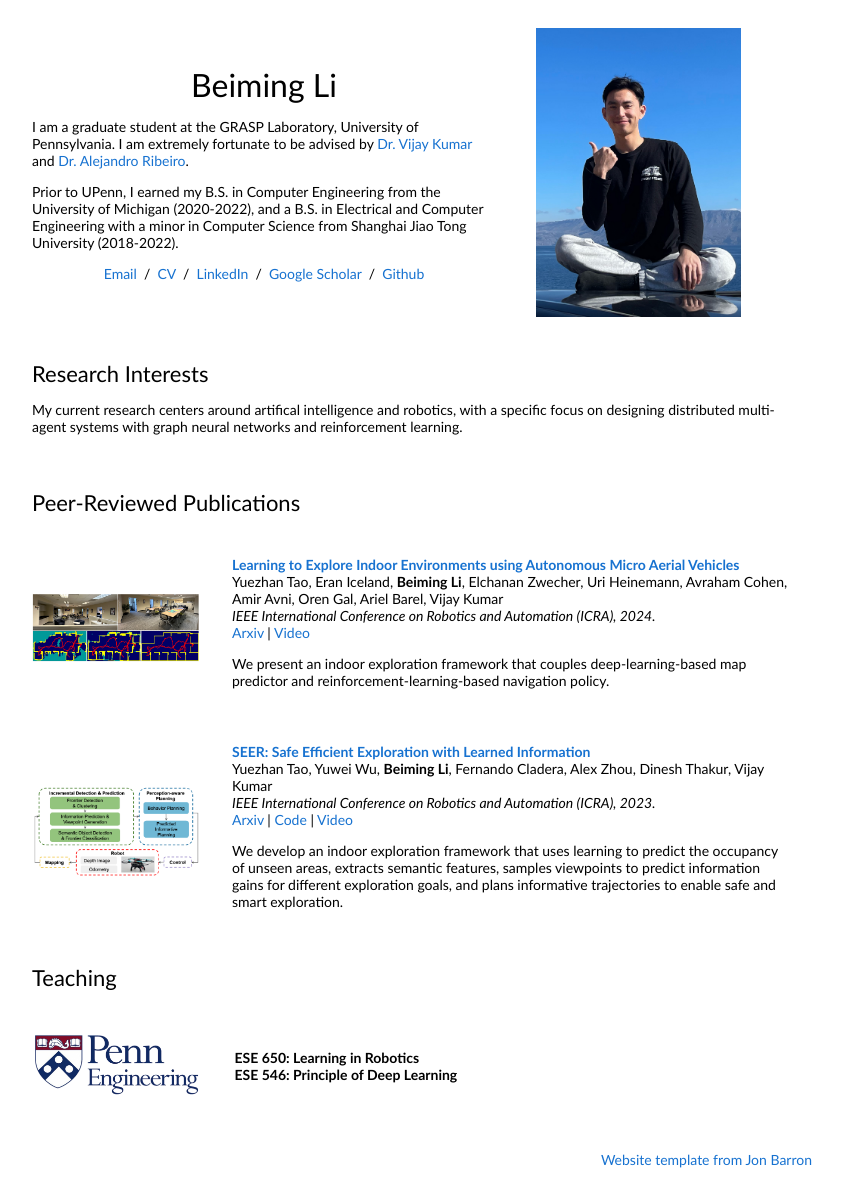
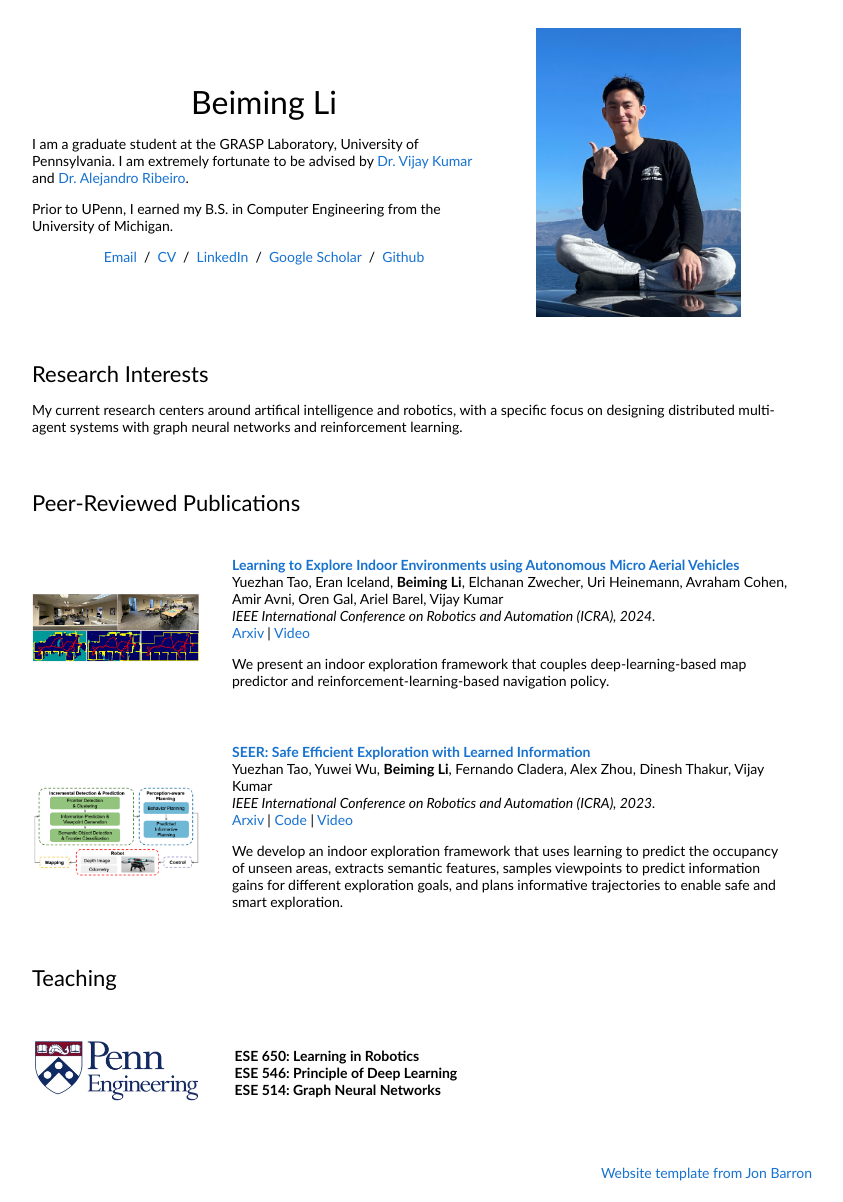
Before and after one commit to romm32/rominag.github.io, a plain HTML site: page index.html in a window 1280 px wide. Shown: the whole page, without its empty margins (228-1071 px from the left). Drawn offline with Linux system fonts and the light colour scheme.

Commit message:
minor update resume

```diff
--- a/index.html
+++ b/index.html
@@ -26,8 +26,7 @@
                 Ribeiro</a>.
               </p>
               <p>
-                Prior to UPenn, I earned my B.S. in Computer Engineering from the University of Michigan (2020-2022), and a B.S. in Electrical and
-                Computer Engineering with a minor in Computer Science from Shanghai Jiao Tong University (2018-2022).
+                Prior to UPenn, I earned my B.S. in Computer Engineering from the University of Michigan.
               </p>
               <p style="text-align:center">
                 <a href="mailto:beimingl@seas.upenn.edu">Email</a> &nbsp/&nbsp
@@ -144,6 +143,7 @@
               <p>
                 <b>ESE 650: Learning in Robotics</b><br>
                 <b>ESE 546: Principle of Deep Learning</b> <br>
+                <b>ESE 514: Graph Neural Networks</b><br>
               </p>
             </td>
           </tr>
```
Also changed, not shown: 2 other files.
